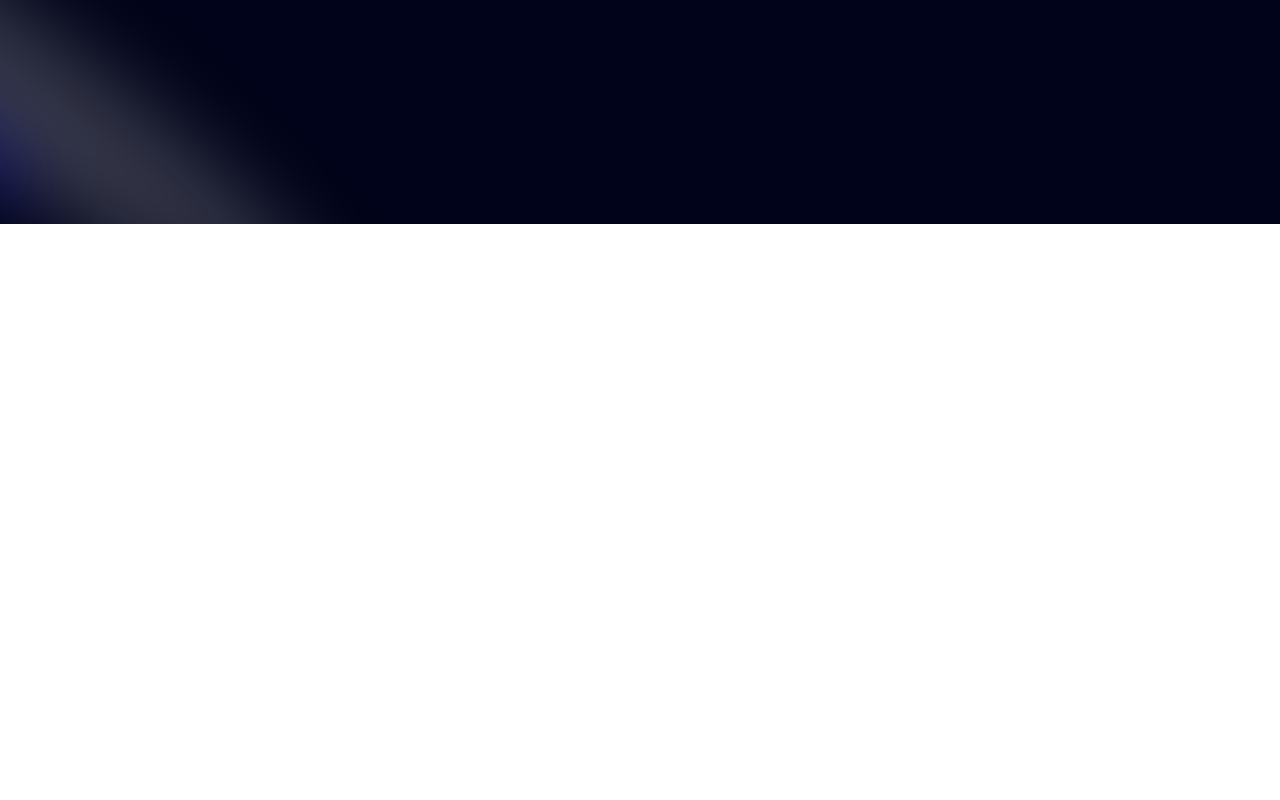
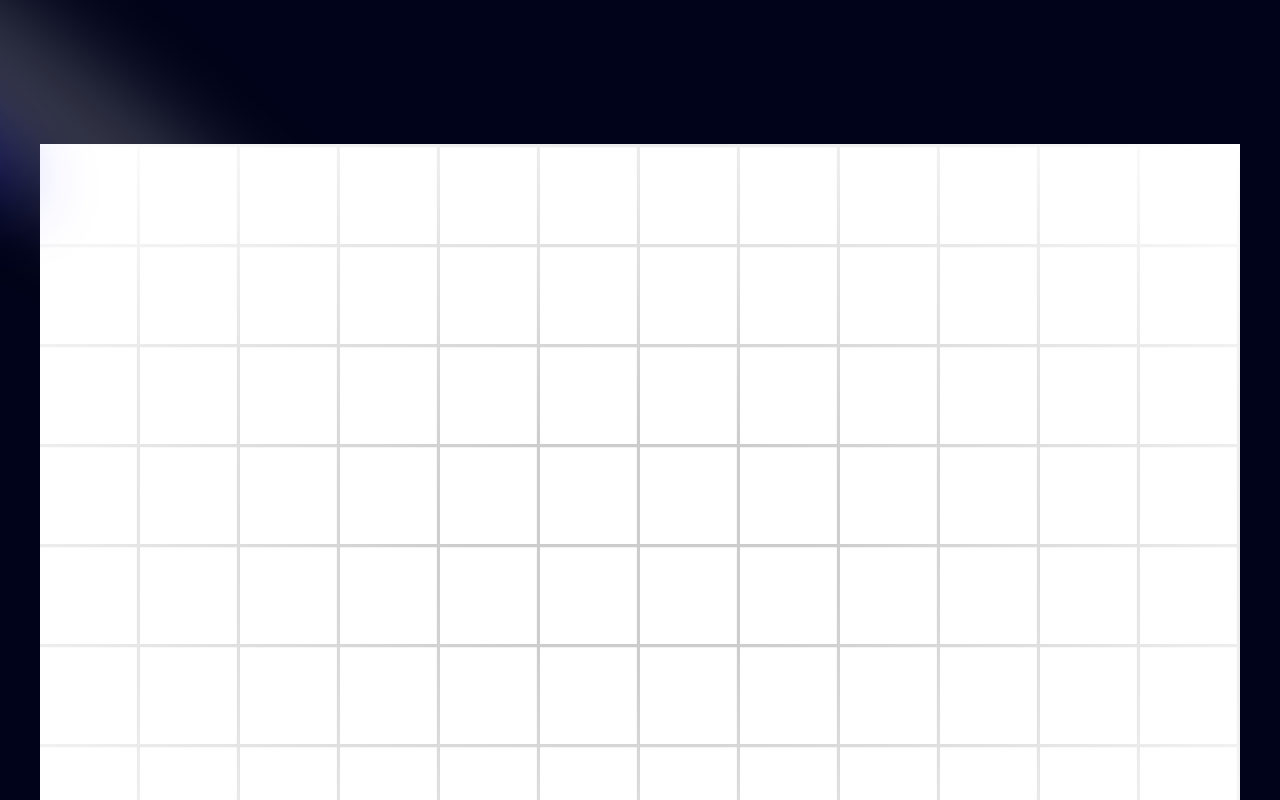
Before and after one commit to CodexScriba/portafolio, a Next.js app: page / in a window 1280 px wide. Shown: the top 800 px of the page. Built offline with nearby package versions, Linux system fonts and the light colour scheme.

Commit message:
added- grid and npm i themes provider

```diff
--- a/components/Hero.tsx
+++ b/components/Hero.tsx
@@ -9,6 +9,13 @@
         <Spotlight className= "-top-10 -left-full h-[80vh] w-[50vw]" fill="purple"/>
         <Spotlight className= "-top-28 -left-80 h-[80vh] w-[50vw]  " fill="blue"/>
       </div>
+      <div>
+        <div className="h-screen w-full dark:bg-black-100 bg-white  dark:bg-grid-white/[0.2] bg-grid-black/[0.2] relative flex items-center justify-center">
+        {/* Radial gradient for the container to give a faded look */}
+        <div className="absolute pointer-events-none inset-0 flex items-center justify-center dark:bg-black bg-white [mask-image:radial-gradient(ellipse_at_center,transparent_20%,black)]" />
+      </div>
+
+      </div>
     </div>
   )
 }
--- a/package.json
+++ b/package.json
@@ -13,9 +13,11 @@
     "framer-motion": "^11.3.18",
     "mini-svg-data-uri": "^1.4.4",
     "next": "^14.2.5",
+    "next-themes": "^0.3.0",
     "react": "^18.3.1",
     "react-dom": "^18.3.1",
-    "tailwind-merge": "^2.4.0"
+    "tailwind-merge": "^2.4.0",
+    "tailwindcss-animate": "^1.0.7"
   },
   "devDependencies": {
     "@biomejs/biome": "1.8.3",
```
Also changed, not shown: 1 other file (tests, documents, lock files or other folders).
